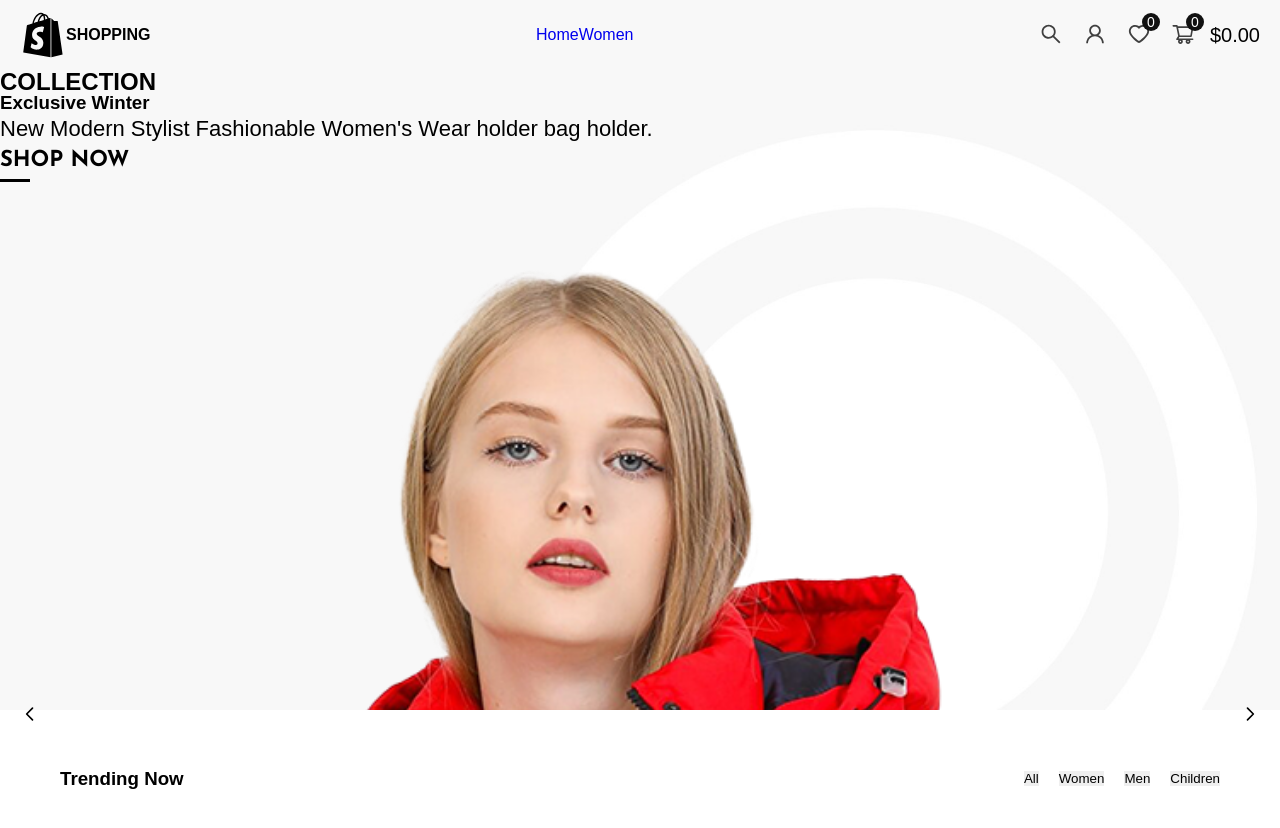
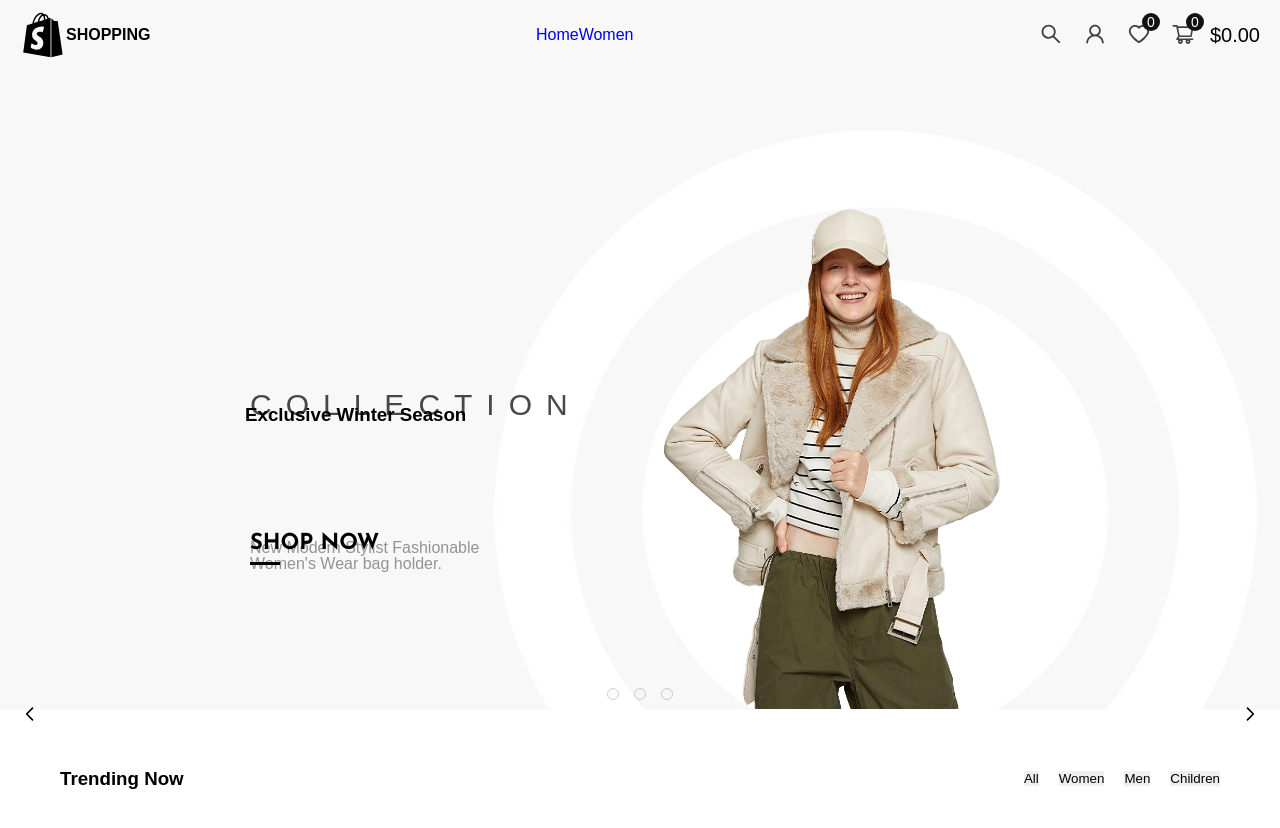
Before and after one commit to shd-mn/instyle, a React (Create React App) app: page / in a window 1280 px wide. Shown: the top 828 px of the page. Built offline with nearby package versions, Linux system fonts and the light colour scheme; no server answers.

Commit message:
refactor: seperate slider component's data and units to different files

```diff
--- a/src/pages/Home/Slider.jsx
+++ b/src/pages/Home/Slider.jsx
@@ -1,49 +1,10 @@
 import React, { useState, useEffect } from 'react';
-
-const collections = [
-    {
-        id: 1,
-        header: 'Exclusive Winter',
-        description:
-            "New Modern Stylist Fashionable Women's Wear holder bag holder.",
-        src: require('../../assets/images/header-slider-img1.png'),
-    },
-    {
-        id: 2,
-        header: 'Exclusive Winter Season',
-        description:
-            "New Modern Stylist Fashionable Women's Wear bag holder.",
-        src: require('../../assets/images/header-slider-img2.png'),
-    },
-    {
-        id: 3,
-        header: 'Exclusive Winter',
-        description:
-            "New Modern Stylist Women's Wear bag holder.",
-        src: require('../../assets/images/header-slider-img3.png'),
-    },
-];
-
+import { collections } from './data/collections.js';
+import styles from './Hero.module.scss';
+import { ParseHeader } from './utils/ParseHeader.js';
+import { changeSlide } from './utils/changeSlide.js';
 function Slider() {
-
-    const [index, setIndex] = useState(0)
-    const changePosition = (itemIndex) => {
-        let position = 'nextSlide'
-        if (itemIndex === index) {
-            position = 'activeSlide'
-        } else if (itemIndex === index - 1 || (index === 0 && itemIndex === collections.length - 1)) {
-            position = 'lastSlide'
-        }
-        return position;
-    }
-    const ParseHeader = (str, itemIndex) => {
-        const [h1, strong, ...other] = str.split(' ');
-        return (
-            <h1 className={`heading-primary ${(changePosition(itemIndex) === "activeSlide") ? "h1animation" : null}`}>
-                {h1} <strong>{strong} </strong> {other}
-            </h1>
-        );
-    };
+    const [index, setIndex] = useState(0);
 
     useEffect(() => {
         const interval = setInterval(() => {
@@ -53,52 +14,93 @@ function Slider() {
                     prevIndex = 0;
                 }
                 return prevIndex;
-            })
-        }, 5000)
+            });
+        }, 5000);
         return () => clearInterval(interval);
-    }, [index])
+    }, [index]);
 
     return (
         <>
             {collections.map((item, itemIndex) => {
                 const { id, header, description, src } = item;
 
-                return <article
+                return (
+                    <article
                         key={id}
-                    className={`slider ${changePosition(itemIndex)}`}
+                        className={`${styles.slider} ${
+                            styles[changeSlide(itemIndex, index)]
+                        }`}
                         id={'slider' + id}
                     >
-                    <div className="slider-text-box">
-                        <h2 className={(changePosition(itemIndex) === "activeSlide") ? "h2animation" : null}>COLLECTION</h2>
+                        <div className={styles['slider-text-box']}>
+                            <h2
+                                className={
+                                    styles[changeSlide(itemIndex, index) ===
+                                    'activeSlide'
+                                        ? 'h2animation'
+                                        : null]
+                                }
+                            >
+                                COLLECTION
+                            </h2>
                             {ParseHeader(header, itemIndex)}
-                        <p className={`description ${(changePosition(itemIndex) === "activeSlide") ? "descAnimation" : null}`}>{description}</p>
-                        <a href="#ff" className={`btn ${(changePosition(itemIndex) === "activeSlide") ? "btnanimation" : null}`}>
+                            <p
+                                className={`${styles.description} ${
+                                    styles[
+                                        changeSlide(itemIndex, index) ===
+                                        'activeSlide'
+                                            ? 'descAnimation'
+                                            : null
+                                    ]
+                                }`}
+                            >
+                                {description}
+                            </p>
+                            <a
+                                href="#ff"
+                                className={`btn ${
+                                    styles[
+                                        changeSlide(itemIndex, index) ===
+                                        'activeSlide'
+                                            ? 'btnanimation'
+                                            : null
+                                    ]
+                                }`}
+                            >
                                 SHOP NOW
                             </a>
                         </div>
-                    <figure className="slider-img-box">
+                        <figure className={styles['slider-img-box']}>
                             <img src={src} alt="winter collections" />
                         </figure>
-
                     </article>
+                );
             })}
 
-            <div className="slider-btn-group">
-                {collections.map((item, itemIndex) => {
-                    let activeBtn = ''
-                    if (index === itemIndex) {
-                        activeBtn = 'active'
-                    } else if (index === itemIndex - 1) {
-                        activeBtn = ''
-                    }
-                    return <button key={item.id} className={`slider-btn ${activeBtn}`} onClick={() => setIndex(itemIndex)}></button>
-
-                }
-                )
-                }
-            </div>
+            <SliderButtons index={index} setIndex={setIndex} />
         </>
     );
 }
+const SliderButtons = ({ index, setIndex }) => {
+    return (
+        <div className={styles['slider-btn-group']}>
+            {collections.map((item, itemIndex) => {
+                let activeBtn = '';
+                if (index === itemIndex) {
+                    activeBtn = 'active';
+                } else if (index === itemIndex - 1) {
+                    activeBtn = '';
+                }
+                return (
+                    <button
+                        key={item.id}
+                        className={`${styles['slider-btn']} ${styles.activeBtn}`}
+                        onClick={() => setIndex(itemIndex)}
+                    ></button>
+                );
+            })}
+        </div>
+    );
+};
 
 export default Slider;
--- /dev/null
+++ b/src/pages/Home/data/collections.js
@@ -0,0 +1,23 @@
+export const collections = [
+    {
+        id: 1,
+        header: 'Exclusive Winter',
+        description:
+            "New Modern Stylist Fashionable Women's Wear holder bag holder.",
+        src: require('../../../assets/images/header-slider-img1.png'),
+    },
+    {
+        id: 2,
+        header: 'Exclusive Winter Season',
+        description:
+            "New Modern Stylist Fashionable Women's Wear bag holder.",
+        src: require('../../../assets/images/header-slider-img2.png'),
+    },
+    {
+        id: 3,
+        header: 'Exclusive Winter',
+        description:
+            "New Modern Stylist Women's Wear bag holder.",
+        src: require('../../../assets/images/header-slider-img3.png'),
+    },
+];
--- /dev/null
+++ b/src/pages/Home/utils/ParseHeader.js
@@ -0,0 +1,13 @@
+import { changeSlide } from './changeSlide';
+export const ParseHeader = (str, itemIndex) => {
+    const [h1, strong, ...other] = str.split(' ');
+    return (
+        <h1
+            className={`heading-primary ${
+                changeSlide(itemIndex) === 'activeSlide' ? 'h1animation' : null
+            }`}
+        >
+            {h1} <strong>{strong} </strong> {other}
+        </h1>
+    );
+};
--- /dev/null
+++ b/src/pages/Home/utils/changeSlide.js
@@ -0,0 +1,13 @@
+import { collections } from '../data/collections';
+export const changeSlide = (itemIndex, index) => {
+    let position = 'nextSlide';
+    if (itemIndex === index) {
+        position = 'activeSlide';
+    } else if (
+        itemIndex === index - 1 ||
+        (index === 0 && itemIndex === collections.length - 1)
+    ) {
+        position = 'lastSlide';
+    }
+    return position;
+};
```
Lines whose indentation alone changed are shown as unchanged.
